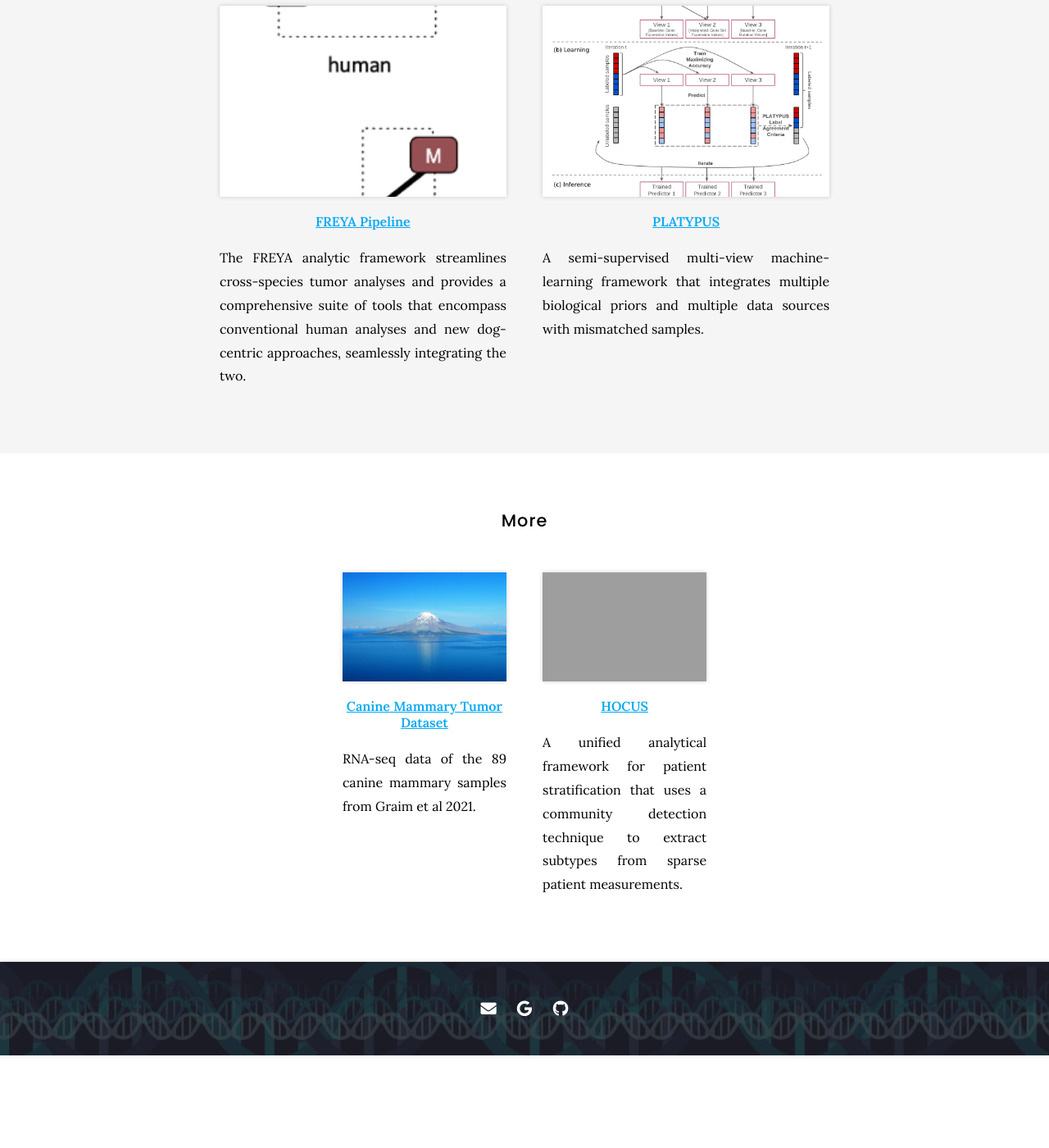
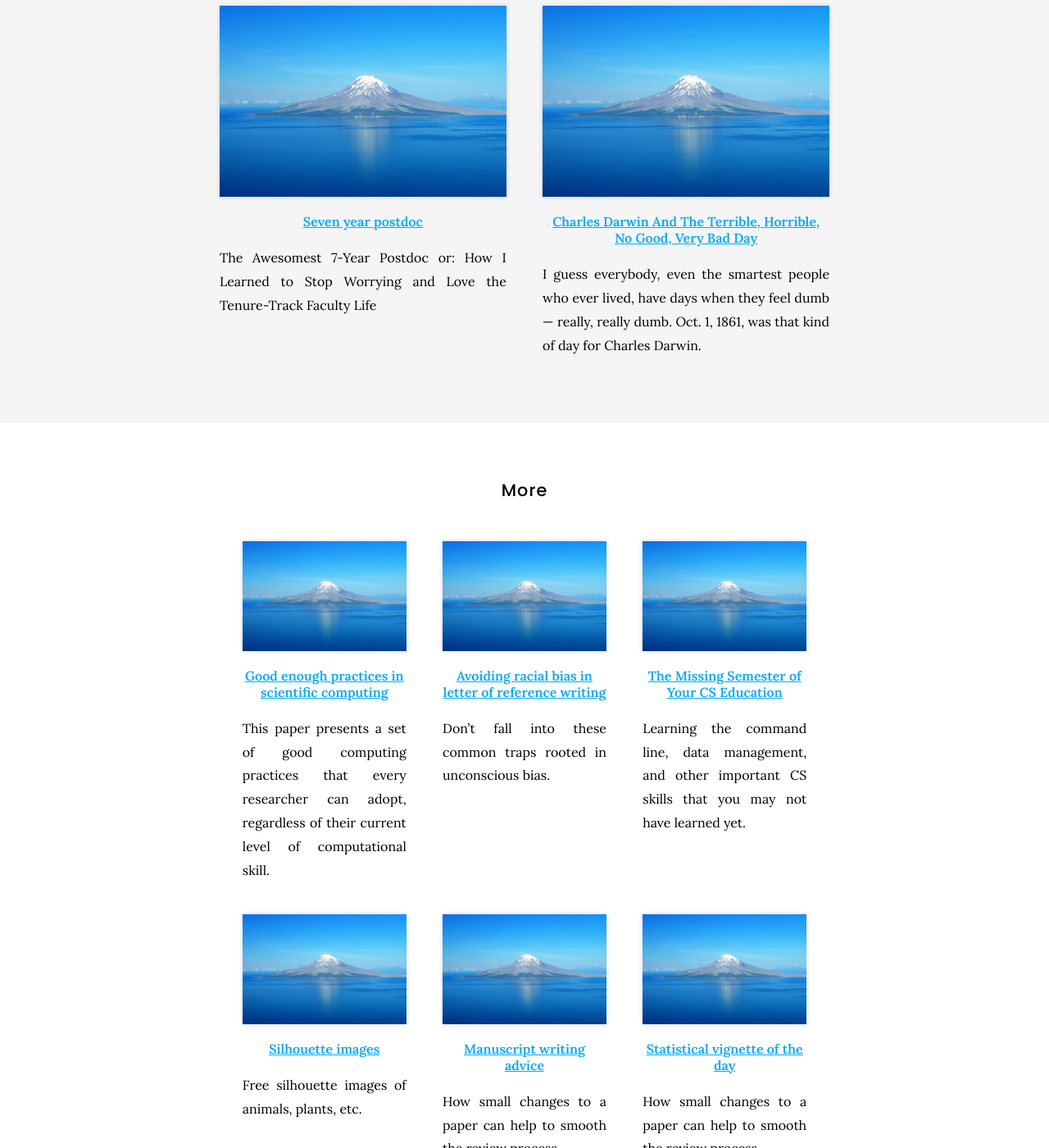
Before and after one commit to graim/GraimLabWebsite, a Jekyll site: the page built from resources/index.md, in a window 1280 px wide and 1400 px high, scrolled down 575 px. Shown: the whole window at 82% size. Built offline with Jekyll 4.4.1, drawn with Linux system fonts in a browser that asks for light colours; nearby versions of some CDN libraries; before the commit the page ends 1862 px from its top, so only the background shows below that; some of the changed text lies outside the part shown; grey boxes are pictures that could not be loaded.

Commit message:
Update resources.yaml

```diff
--- a/_data/resources.yaml
+++ b/_data/resources.yaml
@@ -1,24 +1,54 @@
-- name: Canine Mammary Tumor Dataset
+- name: Seven year postdoc
+  group: featured
+  image: images/photo.jpg
+  link: https://blogs.scientificamerican.com/guest-blog/the-awesomest-7-year-postdoc-or-how-i-learned-to-stop-worrying-and-love-the-tenure-track-faculty-life/
+  description: "The Awesomest 7-Year Postdoc or: How I Learned to Stop Worrying and Love the Tenure-Track Faculty Life"
+
+- name: Charles Darwin And The Terrible, Horrible, No Good, Very Bad Day
+  group: featured
+  image: images/photo.jpg
+  link: https://www.npr.org/sections/krulwich/2012/10/18/163181524/charles-darwin-and-the-terrible-horrible-no-good-very-bad-day
+  description: I guess everybody, even the smartest people who ever lived, have days when they feel dumb — really, really dumb. Oct. 1, 1861, was that kind of day for Charles Darwin.
+
+- name: Good enough practices in scientific computing
   group: more
   image: images/photo.jpg
-  link: https://www.ncbi.nlm.nih.gov/geo/query/acc.cgi?acc=GSE136197
-  description: RNA-seq data of the 89 canine mammary samples from Graim et al 2021.
-  repo: greenelab/lab-website-template
+  link: https://journals.plos.org/ploscompbiol/article?id=10.1371/journal.pcbi.1005510
+  description: "This paper presents a set of good computing practices that every researcher can adopt, regardless of their current level of computational skill."
 
-- name: FREYA Pipeline
-  group: featured
-  image: images/FREYA_PEPs.png
-  link: http://freya.flatironinstitute.org/
-  description: The FREYA analytic framework streamlines cross-species tumor analyses and provides a comprehensive suite of tools that encompass conventional human analyses and new dog-centric approaches, seamlessly integrating the two.
+- name: Avoiding racial bias in letter of reference writing
+  group: more
+  image: images/photo.jpg
+  link: https://aaberhe.files.wordpress.com/2019/03/avoiding-racial-bias-in-reference-writing.pdf
+  description: "Don’t fall into these common traps rooted in unconscious bias."
 
-- name: PLATYPUS
-  group: featured
-  image: images/PLATYPUS_Model.png
-  link: https://github.com/graim/PLATYPUS
-  description: A semi-supervised multi-view machine-learning framework that integrates multiple biological priors and multiple data sources with mismatched samples.
+- name: The Missing Semester of Your CS Education
+  group: more
+  image: images/photo.jpg
+  link: https://missing.csail.mit.edu/
+  description: Learning the command line, data management, and other important CS skills that you may not have learned yet.
 
-- name: HOCUS
+- name: Silhouette images
   group: more
-  image: https://media.springernature.com/lw685/springer-static/image/art%3A10.1186%2Fs12920-017-0256-3/MediaObjects/12920_2017_256_Fig1_HTML.gif?as=webp
-  link: https://github.com/graim/HOCUS
-  description: A unified analytical framework for patient stratification that uses a community detection technique to extract subtypes from sparse patient measurements.
+  image: images/photo.jpg
+  link: http://phylopic.org/
+  description: Free silhouette images of animals, plants, etc.
+
+- name: Manuscript writing advice
+  group: more
+  image: images/photo.jpg
+  link: https://www.nature.com/articles/d41586-019-01431-z
+  description: "How small changes to a paper can help to smooth the review process."
+
+- name: Statistical vignette of the day
+  group: more
+  image: images/photo.jpg
+  link: https://dynamicecology.wordpress.com/2018/03/19/statistical-vignette-of-the-day-as-a-teaching-tool/
+  description: "How small changes to a paper can help to smooth the review process."
+
+
+- name: Gender bias calculator
+  group: more
+  image: images/photo.jpg
+  link: http://slowe.github.io/genderbias/
+  description: Tool for identifying gendered language in job ads and letters of ref.
```
